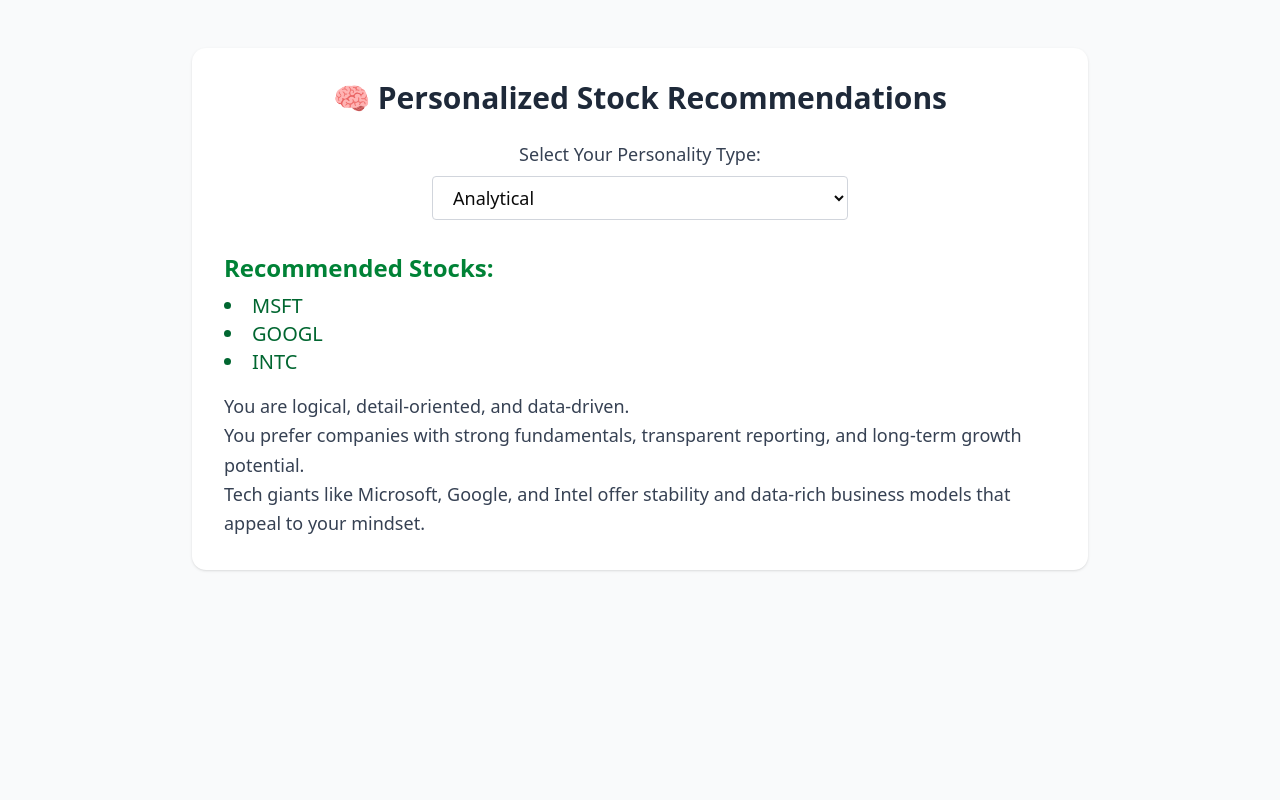
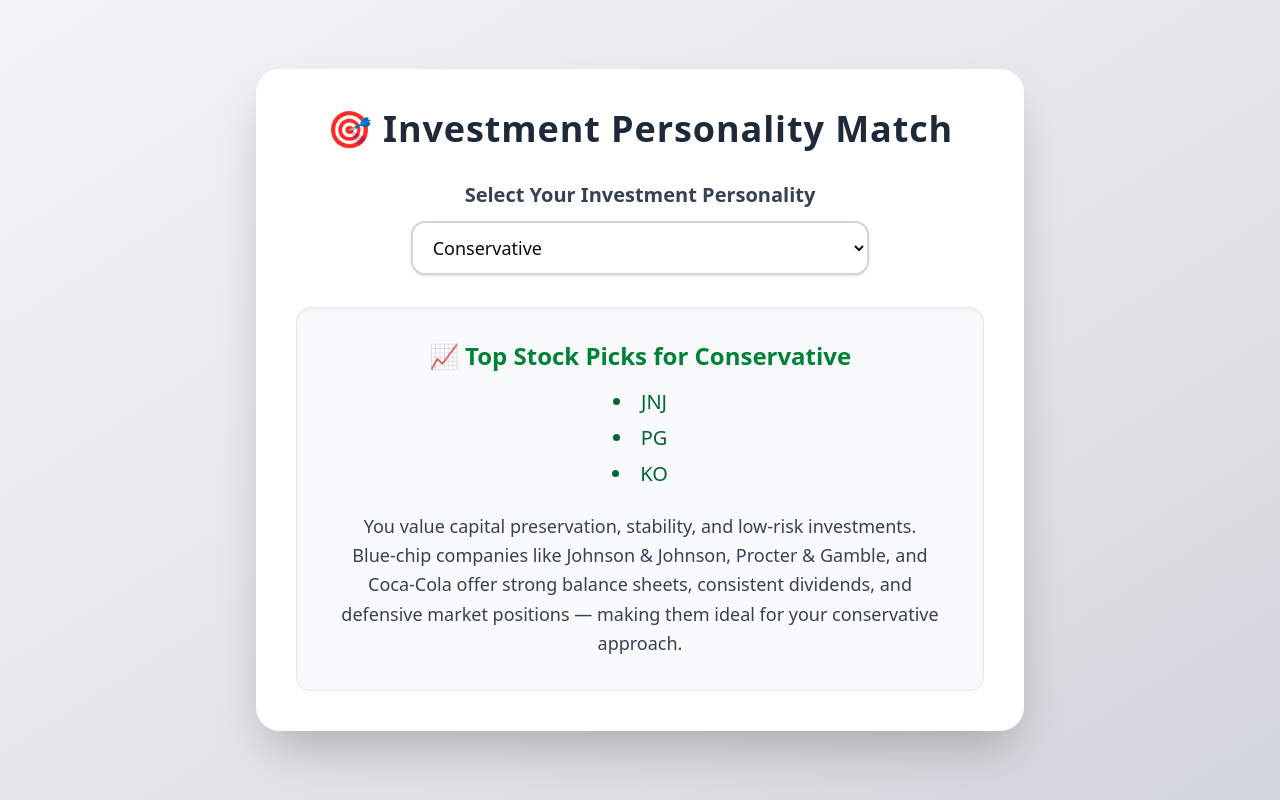
Before and after one commit to sinxiang/AL-in-Finance, a Next.js app in the folder frontend/: page /recommend in a window 1280 px wide. Built offline with nearby package versions, Linux system fonts and the light colour scheme.

Commit message:
update recommend

```diff
--- a/frontend/app/recommend/page.tsx
+++ b/frontend/app/recommend/page.tsx
@@ -3,70 +3,70 @@
 import { useState } from "react"
 
 const personalityStocks = {
-    Analytical: {
-        stocks: ["MSFT", "GOOGL", "INTC"],
-        reason: `You are logical, detail-oriented, and data-driven.
-      You prefer companies with strong fundamentals, transparent reporting, and long-term growth potential.
-      Tech giants like Microsoft, Google, and Intel offer stability and data-rich business models that appeal to your mindset.`,
+    Conservative: {
+        stocks: ["JNJ", "PG", "KO"],
+        reason: `You value capital preservation, stability, and low-risk investments.
+Blue-chip companies like Johnson & Johnson, Procter & Gamble, and Coca-Cola offer strong balance sheets, consistent dividends, and defensive market positions — making them ideal for your conservative approach.`,
     },
-    Driver: {
-        stocks: ["TSLA", "NFLX", "AMZN"],
-        reason: `You are ambitious, goal-driven, and decisive.
-      You’re comfortable with risk and seek high-growth opportunities.
-      Companies like Tesla, Netflix, and Amazon represent innovation, bold leadership, and aggressive market strategies — aligning with your forward-driving style.`,
+    Balanced: {
+        stocks: ["MSFT", "AAPL", "V"],
+        reason: `You seek a healthy balance between risk and reward, favoring established companies with growth potential.
+Microsoft, Apple, and Visa combine innovation, strong financials, and global presence — a balanced mix of growth and stability tailored for your investment style.`,
     },
-    Amiable: {
-        stocks: ["JNJ", "PG", "KO"],
-        reason: `You are loyal, consistent, and harmony-seeking.
-      You prioritize safety, long-term relationships, and steady performance.
-      Defensive stocks like Johnson & Johnson, Procter & Gamble, and Coca-Cola provide dependable dividends and low volatility — perfect for your temperament.`,
+    Aggressive: {
+        stocks: ["TSLA", "NVDA", "AMZN"],
+        reason: `You are comfortable with risk and driven by high-growth opportunities.
+Tesla, Nvidia, and Amazon lead disruptive industries with rapid innovation and market dominance — aligning with your aggressive pursuit of returns.`,
     },
-    Expressive: {
-        stocks: ["META", "NVDA", "UBER"],
-        reason: `You are creative, enthusiastic, and vision-oriented.
-      You enjoy innovation and being part of exciting trends.
-      Companies like Meta (Facebook), Nvidia, and Uber drive the future with visionary products, making them ideal for your dynamic personality.`,
+    Radical: {
+        stocks: ["PLTR", "COIN", "ARKK"],
+        reason: `You thrive on bold bets, emerging trends, and disruptive innovations.
+Companies and funds like Palantir, Coinbase, and ARK Innovation ETF represent frontier technologies, high volatility, and speculative upside — matching your radical investment mindset.`,
     },
 } as const
 
 type PersonalityType = keyof typeof personalityStocks
 
 export default function RecommendPage() {
-    const [selected, setSelected] = useState<PersonalityType>("Analytical")
+    const [selected, setSelected] = useState<PersonalityType>("Conservative")
     const current = personalityStocks[selected]
 
     return (
-        <div className="min-h-screen bg-gray-50 py-12 px-6">
-            <div className="max-w-4xl mx-auto bg-white p-8 rounded-xl shadow">
-                <h1 className="text-3xl font-bold mb-6 text-center text-gray-800">
-                    🧠 Personalized Stock Recommendations
+        <div className="min-h-screen bg-gradient-to-br from-gray-100 via-gray-200 to-gray-300 py-16 px-4 md:px-8 flex items-center justify-center">
+            <div className="w-full max-w-3xl bg-white p-10 rounded-3xl shadow-2xl hover:shadow-md transition-all duration-300">
+                <h1 className="text-4xl font-extrabold mb-8 text-center text-gray-800 tracking-wide">
+                    🎯 Investment Personality Match
                 </h1>
 
-                <div className="mb-6 text-center">
-                    <label className="block text-lg font-medium mb-2 text-gray-700">
-                        Select Your Personality Type:
+                <div className="mb-8 text-center">
+                    <label className="block text-xl font-semibold mb-3 text-gray-700">
+                        Select Your Investment Personality
                     </label>
                     <select
                         value={selected}
                         onChange={(e) => setSelected(e.target.value as PersonalityType)}
-                        className="w-full md:w-1/2 border border-gray-300 rounded px-4 py-2 text-lg"
+                        className="w-full md:w-2/3 border-2 border-gray-300 rounded-xl px-4 py-3 text-lg shadow-sm focus:outline-none focus:ring-2 focus:ring-green-500 transition"
                     >
                         {Object.keys(personalityStocks).map((type) => (
-                            <option key={type}>{type}</option>
+                            <option key={type} value={type}>
+                                {type}
+                            </option>
                         ))}
                     </select>
                 </div>
 
-                <div className="mt-8">
-                    <h2 className="text-2xl font-semibold text-green-700 mb-2">
-                        Recommended Stocks:
+                <div className="bg-gray-50 p-6 md:p-8 rounded-xl border border-gray-200 shadow-inner transition-all duration-300 hover:scale-[1.02]">
+                    <h2 className="text-2xl font-bold text-green-700 mb-4 text-center">
+                        📈 Top Stock Picks for {selected}
                     </h2>
-                    <ul className="list-disc list-inside text-xl text-green-800 mb-4">
+                    <ul className="list-disc list-inside text-xl text-green-800 mb-6 space-y-2 text-center">
                         {current.stocks.map((s) => (
-                            <li key={s}>{s}</li>
+                            <li key={s} className="hover:underline hover:text-green-600 transition">
+                                {s}
+                            </li>
                         ))}
                     </ul>
-                    <p className="text-gray-700 leading-relaxed whitespace-pre-line text-lg">
+                    <p className="text-gray-700 text-lg leading-relaxed whitespace-pre-line text-center">
                         {current.reason}
                     </p>
                 </div>
```
